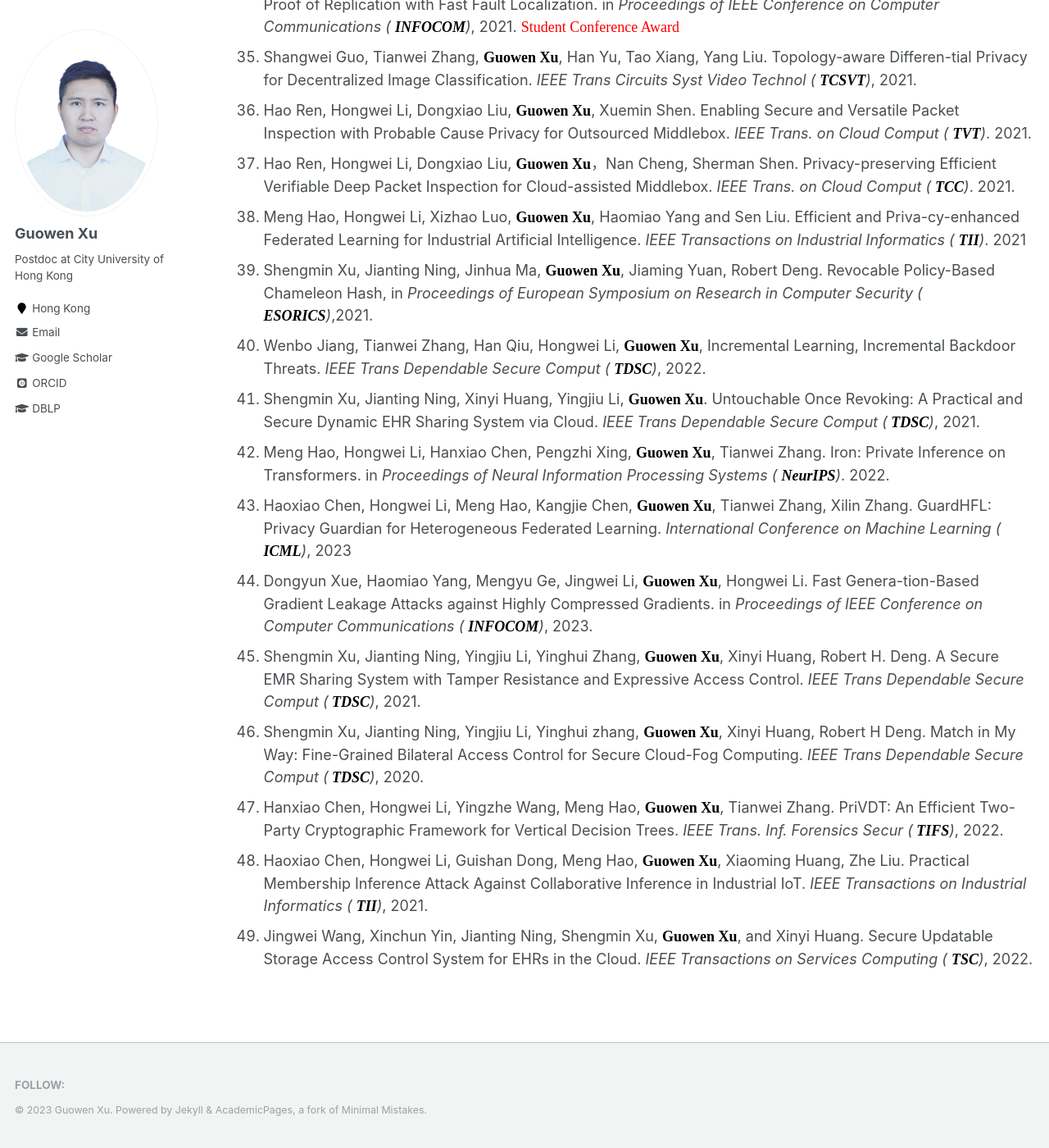
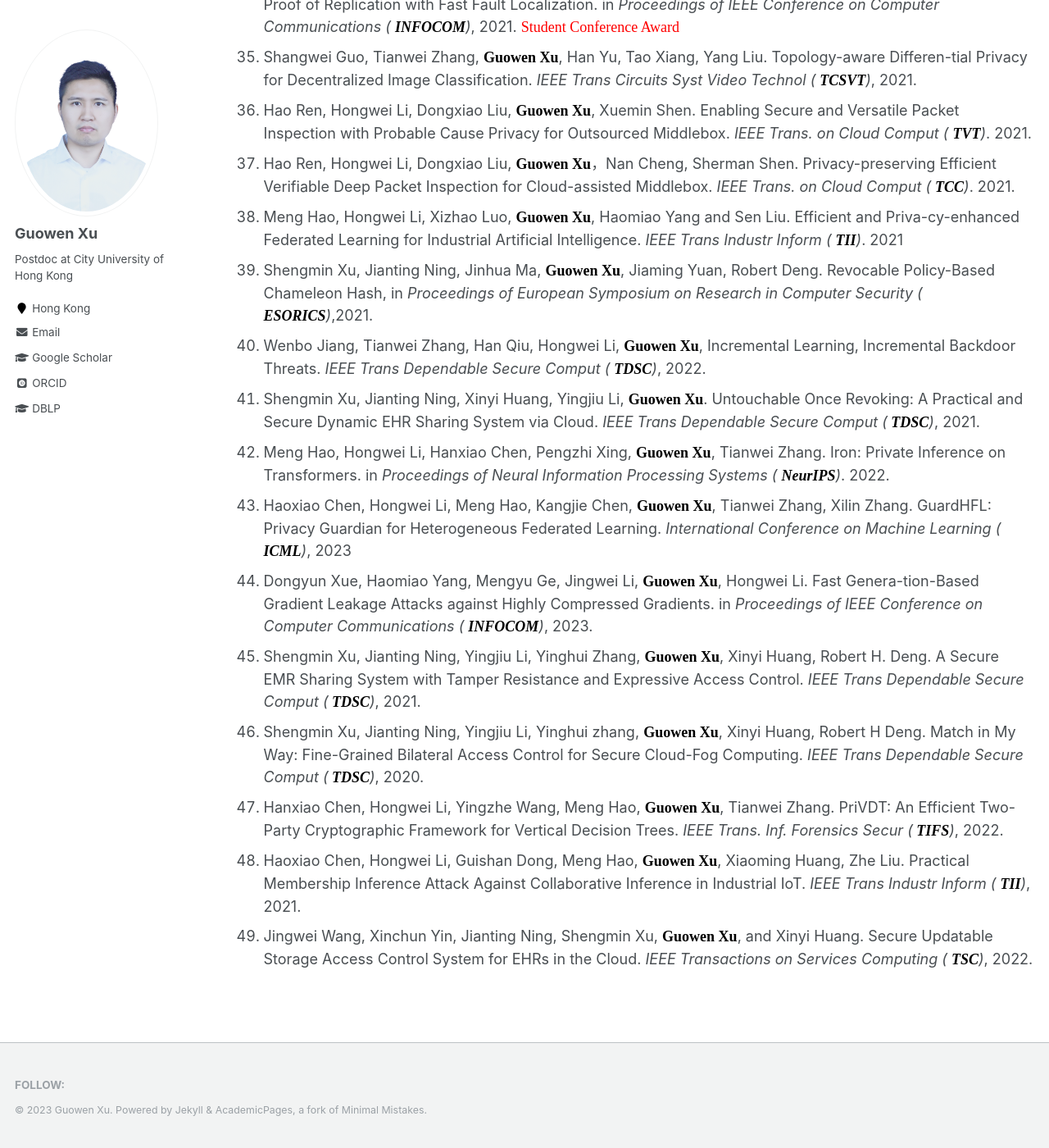
Before and after one commit to Guowen-xu/guowen-xu.github.io, a Jekyll site: the page built from _pages/publications.md, in a window 1280 px wide and 1400 px high, scrolled down 2935 px. Shown: the whole window at 82% size. Built offline with Jekyll 4.4.1, drawn with Linux system fonts in a browser that asks for light colours; some web fonts are replaced.

Commit message:
Update publications.md

```diff
--- a/_pages/publications.md
+++ b/_pages/publications.md
@@ -51,7 +51,7 @@ You can find my articles on my [Google Scholar](https://scholar.google.com.hk/ci
 35. Shangwei Guo, Tianwei Zhang, **<font face="Times New Roman" color=black size=4> Guowen Xu</font>**, Han Yu, Tao Xiang, Yang Liu. Topology-aware Differen-tial Privacy for Decentralized Image Classification. *IEEE Trans Circuits Syst Video Technol ( **<font face="Times New Roman" color=black size=4> TCSVT</font>**)*, 2021.
 36. Hao Ren, Hongwei Li, Dongxiao Liu,  **<font face="Times New Roman" color=black size=4> Guowen Xu</font>**, Xuemin Shen. Enabling Secure and Versatile Packet Inspection with Probable Cause Privacy for Outsourced Middlebox. *IEEE Trans. on Cloud Comput ( **<font face="Times New Roman" color=black size=4> TVT</font>**)*. 2021.
 37. Hao Ren, Hongwei Li, Dongxiao Liu,  **<font face="Times New Roman" color=black size=4> Guowen Xu</font>**，Nan Cheng, Sherman Shen. Privacy-preserving Efficient Verifiable Deep Packet Inspection for Cloud-assisted Middlebox.  *IEEE Trans. on Cloud Comput ( **<font face="Times New Roman" color=black size=4> TCC</font>**)*. 2021.
-38. Meng Hao, Hongwei Li, Xizhao Luo, **<font face="Times New Roman" color=black size=4> Guowen Xu</font>**, Haomiao Yang and Sen Liu. Efficient and Priva-cy-enhanced Federated Learning for Industrial Artificial Intelligence. *IEEE Transactions on Industrial Informatics ( **<font face="Times New Roman" color=black size=4> TII</font>**)*. 2021
+38. Meng Hao, Hongwei Li, Xizhao Luo, **<font face="Times New Roman" color=black size=4> Guowen Xu</font>**, Haomiao Yang and Sen Liu. Efficient and Priva-cy-enhanced Federated Learning for Industrial Artificial Intelligence. *IEEE Trans Industr Inform ( **<font face="Times New Roman" color=black size=4> TII</font>**)*. 2021
 39. Shengmin Xu, Jianting Ning, Jinhua Ma, **<font face="Times New Roman" color=black size=4> Guowen Xu</font>**, Jiaming Yuan, Robert Deng. Revocable Policy-Based Chameleon Hash, in *Proceedings of European Symposium on Research in Computer Security ( **<font face="Times New Roman" color=black size=4> ESORICS</font>**)*,2021.
 40. Wenbo Jiang, Tianwei Zhang, Han Qiu, Hongwei Li, **<font face="Times New Roman" color=black size=4> Guowen Xu</font>**, Incremental Learning, Incremental Backdoor Threats. *IEEE Trans Dependable Secure Comput ( **<font face="Times New Roman" color=black size=4> TDSC</font>**)*, 2022.
 41. Shengmin Xu, Jianting Ning, Xinyi Huang, Yingjiu Li, **<font face="Times New Roman" color=black size=4> Guowen Xu</font>**. Untouchable Once Revoking: A Practical and Secure Dynamic EHR Sharing System via Cloud. *IEEE Trans Dependable Secure Comput (**<font face="Times New Roman" color=black size=4> TDSC</font>**)*, 2021.
@@ -61,5 +61,5 @@ You can find my articles on my [Google Scholar](https://scholar.google.com.hk/ci
 45. Shengmin Xu, Jianting Ning, Yingjiu Li, Yinghui Zhang, **<font face="Times New Roman" color=black size=4> Guowen Xu</font>**, Xinyi Huang, Robert H. Deng. A Secure EMR Sharing System with Tamper Resistance and Expressive Access Control. *IEEE Trans Dependable Secure Comput (**<font face="Times New Roman" color=black size=4> TDSC</font>**)*, 2021.
 46. Shengmin Xu, Jianting Ning, Yingjiu Li, Yinghui zhang, **<font face="Times New Roman" color=black size=4> Guowen Xu</font>**, Xinyi Huang, Robert H Deng. Match in My Way: Fine-Grained Bilateral Access Control for Secure Cloud-Fog Computing. *IEEE Trans Dependable Secure Comput (**<font face="Times New Roman" color=black size=4> TDSC</font>**)*, 2020.
 47. Hanxiao Chen, Hongwei Li, Yingzhe Wang, Meng Hao,  **<font face="Times New Roman" color=black size=4> Guowen Xu</font>**, Tianwei Zhang. PriVDT: An Efficient Two-Party Cryptographic Framework for Vertical Decision Trees. *IEEE Trans. Inf. Forensics Secur (**<font face="Times New Roman" color=black size=4> TIFS</font>**)*, 2022.
-48. Haoxiao Chen, Hongwei Li, Guishan Dong, Meng Hao, **<font face="Times New Roman" color=black size=4> Guowen Xu</font>**, Xiaoming Huang, Zhe Liu. Practical Membership Inference Attack Against Collaborative Inference in Industrial IoT. *IEEE Transactions on Industrial Informatics ( **<font face="Times New Roman" color=black size=4> TII</font>**)*, 2021.
+48. Haoxiao Chen, Hongwei Li, Guishan Dong, Meng Hao, **<font face="Times New Roman" color=black size=4> Guowen Xu</font>**, Xiaoming Huang, Zhe Liu. Practical Membership Inference Attack Against Collaborative Inference in Industrial IoT. *IEEE Trans Industr Inform ( **<font face="Times New Roman" color=black size=4> TII</font>**)*, 2021.
 49. Jingwei Wang, Xinchun Yin, Jianting Ning, Shengmin Xu, **<font face="Times New Roman" color=black size=4> Guowen Xu</font>**, and Xinyi Huang. Secure Updatable Storage Access Control System for EHRs in the Cloud. *IEEE Transactions on Services Computing ( **<font face="Times New Roman" color=black size=4> TSC</font>**)*, 2022.
```
